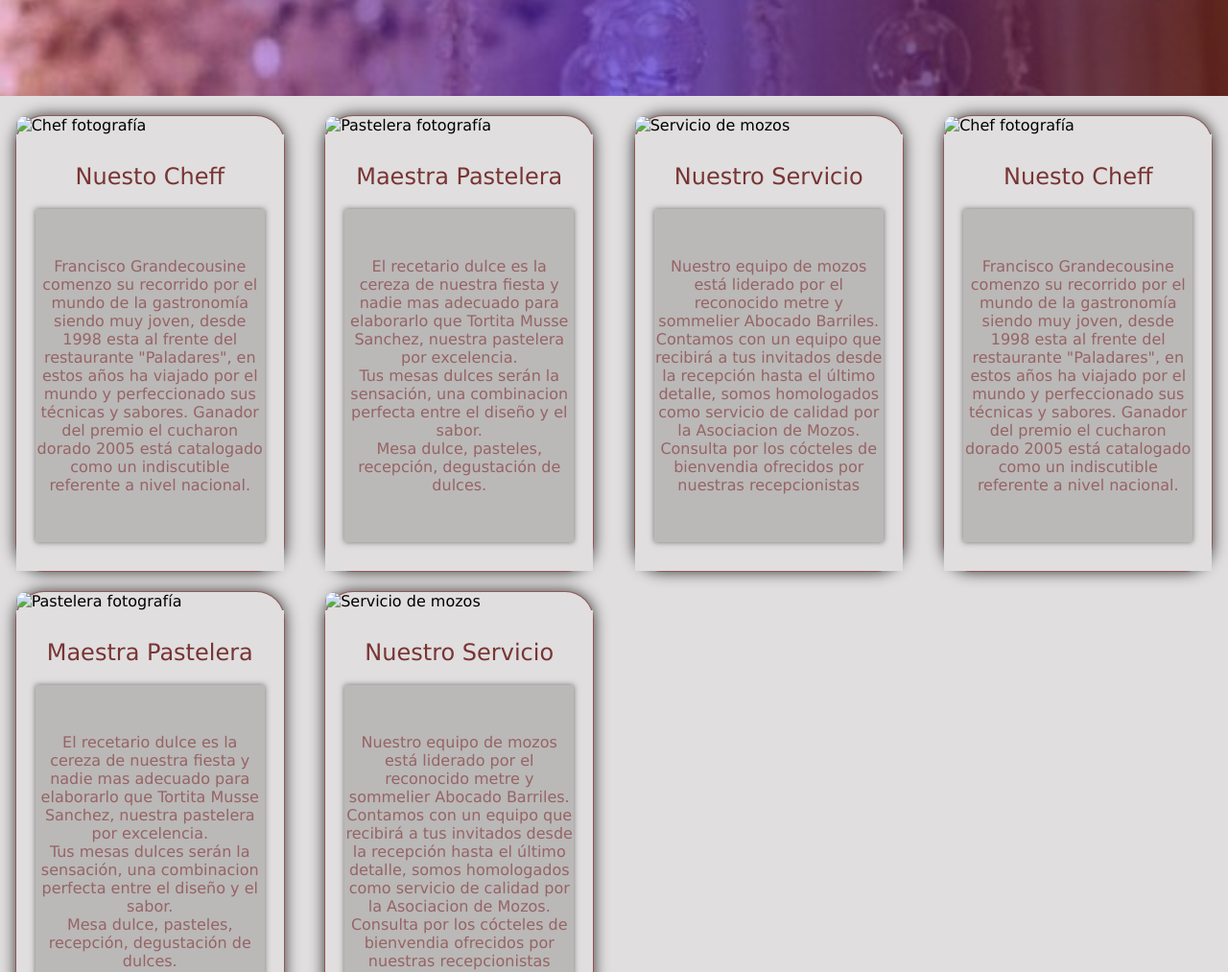
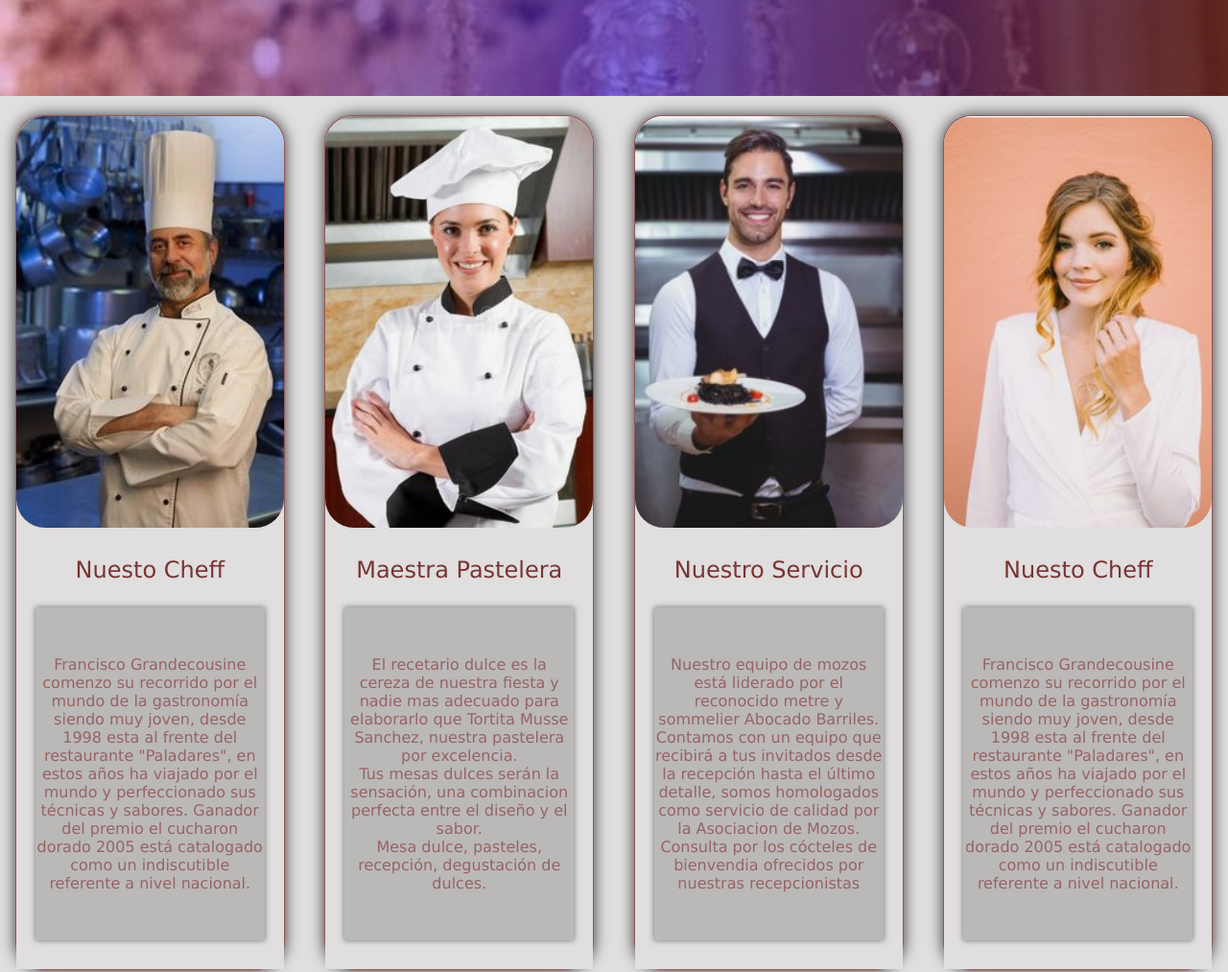
Before and after one commit to LuZeta/PROYECTOFINAL, a plain HTML site: page pages/nosotros.html in a window 1280 px wide. Shown: the part 500-1513 px from the top of the page at 96% size. Drawn offline with Linux system fonts and the light colour scheme; the site is published under a folder, as on GitHub Pages, so addresses that start at the root find nothing; a web font is replaced by a local one.

Commit message:
nosotros page edit

```diff
--- a/css/estilo.css
+++ b/css/estilo.css
@@ -152,16 +152,6 @@ main .contenedor_A {
   box-shadow: 0 0 6px 0 rgba(0, 0, 0, 0.5);
   background-color: #bbb8b8;
 }
-
-.titulo {
-  font-family: fangsong;
-  color: #793434;
-  font-size: 30px;
-  text-align: center;
-  background-color: #e0dede;
-  padding: 50px 0 60px 0;
-}
-
 /*fotitooooss*/
 
 .divGaleria {
@@ -235,7 +225,7 @@ main .contenedor_A {
   flex-wrap: nowrap;
   transition: 0.5s;
 }
-.nosotros__card :hover {
+.nosotros__card:hover {
   transform: scale(1.03);
   box-shadow: 0 0 20px 0 #000cba;
 }
--- a/pages/nosotros.html
+++ b/pages/nosotros.html
@@ -44,7 +44,7 @@
       <div class="nosotros__container container">
        <section class="nosotros__section">
           <div class="nosotros__card">
-            <img src="/assets/Nosotros/Chefff.PNG" alt="Chef fotografía" class="nosotros__img">
+            <img src="../assets/Nosotros/Chefff.PNG" alt="Chef fotografía" class="nosotros__img">
             <div class="nosotros__texts">
               <p class="nosotros__title">Nuesto Cheff</p>
               <p class="nosotros__copy">Francisco Grandecousine comenzo su recorrido por el mundo de la gastronomía
@@ -55,7 +55,7 @@
             </div>
           </div>
           <div class="nosotros__card">
-            <img src="/assets/Nosotros/pastel.PNG" alt="Pastelera fotografía" class="nosotros__img">
+            <img src="../assets/Nosotros/pastel.PNG" alt="Pastelera fotografía" class="nosotros__img">
             <div class="nosotros__texts">
               <p class="nosotros__title">Maestra Pastelera</p>
               <p class="nosotros__copy">El recetario dulce es la cereza de nuestra fiesta y nadie mas adecuado para
@@ -66,7 +66,7 @@
             </div>
           </div>
           <div class="nosotros__card">
-            <img src="/assets/Nosotros/mozzo.PNG" alt="Servicio de mozos" class="nosotros__img">
+            <img src="../assets/Nosotros/mozzo.PNG" alt="Servicio de mozos" class="nosotros__img">
             <div class="nosotros__texts">
               <p class="nosotros__title">Nuestro Servicio</p>
               <p class="nosotros__copy">Nuestro equipo de mozos está liderado por el reconocido metre y sommelier
@@ -78,7 +78,7 @@
             </div>
           </div>
           <div class="nosotros__card">
-            <img src="/assets/Nosotros/wedding.PNG" alt="Chef fotografía" class="nosotros__img">
+            <img src="../assets/Nosotros/wedding.PNG" alt="Chef fotografía" class="nosotros__img">
             <div class="nosotros__texts">
               <p class="nosotros__title">Nuesto Cheff</p>
               <p class="nosotros__copy">Francisco Grandecousine comenzo su recorrido por el mundo de la gastronomía
@@ -89,7 +89,7 @@
             </div>
           </div>
           <div class="nosotros__card">
-            <img src="/assets/Nosotros/decoradora.PNG" alt="Pastelera fotografía" class="nosotros__img">
+            <img src="../assets/Nosotros/decoradora.PNG" alt="Pastelera fotografía" class="nosotros__img">
             <div class="nosotros__texts">
               <p class="nosotros__title">Maestra Pastelera</p>
               <p class="nosotros__copy">El recetario dulce es la cereza de nuestra fiesta y nadie mas adecuado para
@@ -100,7 +100,7 @@
             </div>
           </div>
           <div class="nosotros__card">
-            <img src="/assets/Nosotros/barman.PNG" alt="Servicio de mozos" class="nosotros__img">
+            <img src="../assets/Nosotros/barman.PNG" alt="Servicio de mozos" class="nosotros__img">
             <div class="nosotros__texts">
               <p class="nosotros__title">Nuestro Servicio</p>
               <p class="nosotros__copy">Nuestro equipo de mozos está liderado por el reconocido metre y sommelier
```
